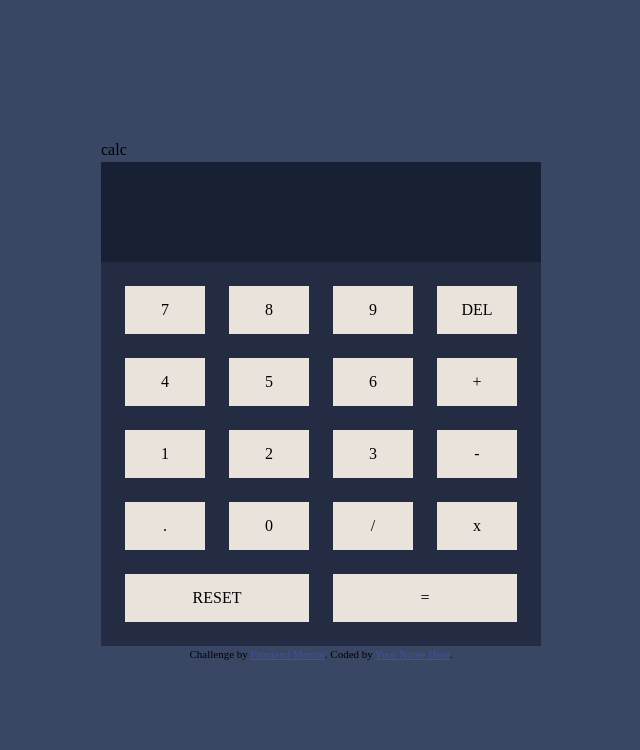
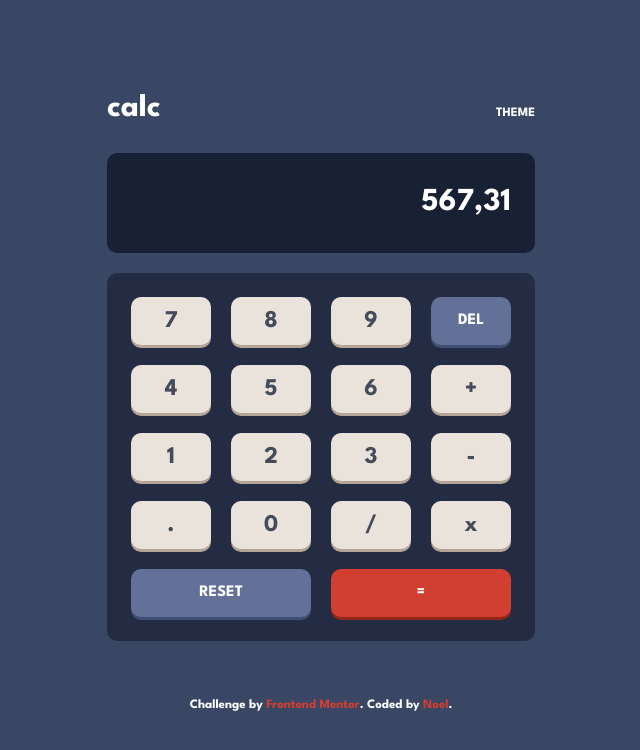
Before and after one commit to noelty/calculator, a plain HTML site: page index.html in a window 1280 px wide. Shown: the whole page, without its empty margins (319-959 px from the left). Drawn offline with Linux system fonts and the light colour scheme.

Commit message:
theme 1 complete, except toggle button

```diff
--- a/index.html
+++ b/index.html
@@ -5,6 +5,11 @@
   <meta name="viewport" content="width=device-width, initial-scale=1.0"> <!-- displays site properly based on user's device -->
 <!-- links -->
   <link rel="stylesheet" href="styles/style.css">
+  <!-- fonts -->
+  <link rel="preconnect" href="https://fonts.googleapis.com">
+  <link rel="preconnect" href="https://fonts.gstatic.com" crossorigin>
+  <link href="https://fonts.googleapis.com/css2?family=League+Spartan:wght@700&display=swap" rel="stylesheet">
+
   <link rel="icon" type="image/png" sizes="32x32" href="./images/favicon-32x32.png">
 
   <title>Frontend Mentor | Calculator app</title>
@@ -18,38 +23,51 @@
 <body>
 <div class="wrapper">
   <div class="container">
-    <div class="top-section">
-      <div class="logo">calc</div>
-      <div class="theme"></div>
+    <div class="top-section text-color-light">
+      <div class="logo text-size-400">
+        <p>calc</p>
+      </div>
+      <div class="theme text-size-100">
+        <p>THEME</p>
+        <div class="theme-button">
+          <div class="theme1"></div>
+          <div class="theme2"></div>
+          <div class="theme3"></div>
+        </div>
+      </div>
     </div>
     <div class="box">
-      <div class="screen"></div>
+      <div class="screen border-smooth text-color-light">
+        <h1 class="digit">567,31</h1>
+      </div>
     </div>
-    <div class="keypad">
-      <div class="key"><p class="item">7</p></div>
-      <div class="key"><p class="item">8</p></div>
-      <div class="key"><p class="item">9</p></div>
-      <div class="key"><p class="item">DEL</p></div>
-      <div class="key"><p class="item">4</p></div>
-      <div class="key"><p class="item">5</p></div>
-      <div class="key"><p class="item">6</p></div>
-      <div class="key"><p class="item">+</p></div>
-      <div class="key"><p class="item">1</p></div>
-      <div class="key"><p class="item">2</p></div>
-      <div class="key"><p class="item">3</p></div>
-      <div class="key"><p class="item">-</p></div>
-      <div class="key"><p class="item">.</p></div>
-      <div class="key"><p class="item">0</p></div>
-      <div class="key"><p class="item">/</p></div>
-      <div class="key"><p class="item">x</p></div>
-      <div class="key reset"><p class="item">RESET</p></div>
-      <div class="key equals"><p class="item">=</p></div>
+    <div class="keypad border-smooth">
+      <div class="key border-smooth text-color-dark key-shadow text-size-300"><p class="item">7</p></div>
+      <div class="key border-smooth text-color-dark key-shadow"><p class="item text-size-300">8</p></div>
+      <div class="key border-smooth text-color-dark key-shadow"><p class="item text-size-300">9</p></div>
+      <div class="key border-smooth text-color-light delete"><p class="item">DEL</p></div>
+      <div class="key border-smooth text-color-dark key-shadow"><p class="item text-size-300">4</p></div>
+      <div class="key border-smooth text-color-dark key-shadow"><p class="item text-size-300">5</p></div>
+      <div class="key border-smooth text-color-dark key-shadow"><p class="item text-size-300">6</p></div>
+      <div class="key border-smooth text-color-dark key-shadow"><p class="item text-size-300">+</p></div>
+      <div class="key border-smooth text-color-dark key-shadow"><p class="item text-size-300">1</p></div>
+      <div class="key border-smooth text-color-dark key-shadow"><p class="item text-size-300">2</p></div>
+      <div class="key border-smooth text-color-dark key-shadow"><p class="item text-size-300">3</p></div>
+      <div class="key border-smooth text-color-dark key-shadow"><p class="item text-size-300">-</p></div>
+      <div class="key border-smooth text-color-dark key-shadow"><p class="item text-size-300">.</p></div>
+      <div class="key border-smooth text-color-dark key-shadow"><p class="item text-size-300">0</p></div>
+      <div class="key border-smooth text-color-dark key-shadow"><p class="item text-size-300">/</p></div>
+      <div class="key border-smooth text-color-dark key-shadow"><p class="item text-size-300">x</p></div>
+      <div class="key border-smooth text-color-light reset"><p class="item">RESET</p></div>
+      <div class="key border-smooth text-color-light equals"><p class="item">=</p></div>
     </div>
 
 </div>
-<div class="attribution">
-  Challenge by <a href="https://www.frontendmentor.io?ref=challenge" target="_blank">Frontend Mentor</a>.
-  Coded by <a href="#">Your Name Here</a>.
+<div class="attribution text-color-light">
+  <p class="text-size-100">
+    Challenge by <a class="hypertext" href="https://www.frontendmentor.io?ref=challenge" target="_blank">Frontend Mentor</a>.
+    Coded by <a class="hypertext" href="#">Noel</a>.
+  </p>
 </div>
 </div>
 </body>
--- a/styles/style.css
+++ b/styles/style.css
@@ -44,11 +44,41 @@ input, button, textarea, select {
 p, h1, h2, h3, h4, h5, h6 {
   overflow-wrap: break-word;
 }
+
+a {
+  text-decoration: none;
+}
 /*
   9. Create a root stacking context
 */
 #root, #__next {
   isolation: isolate;
+}
+p {
+  display: inline;
+}
+
+/* classes */
+.border-smooth {
+  border-radius: 10px;
+}
+.key-shadow {
+  box-shadow: 0px 3px hsl(28, 16%, 65%);
+}
+.text-color-light {
+  color: hsl(0, 0%, 100%);
+}
+.text-color-dark {
+  color: hsl(221, 14%, 31%);
+}
+.text-size-100 {
+  font-size: 0.8rem;
+}
+.text-size-300 {
+  font-size: 1.5rem;
+}
+.text-size-400 {
+  font-size: 2rem;
 }
 
 
@@ -57,7 +87,26 @@ body{
   display: flex;
   justify-content: center;
   align-items: center;
+  font-family: 'League Spartan', sans-serif;
 }
+.container {
+  display: flex;
+  flex-direction: column;
+  row-gap: 1.25rem;
+
+}
+
+/* top section */
+
+.top-section {
+  display: flex;
+  justify-content: space-between;
+  align-items: baseline;
+}
+
+
+/* screen section */
+
 /* for the screen div to fill the whole space a parent div (box) is
 declared and display flex is set. flex property is given to 1. A random height is given
 so that the div is visible */
@@ -66,11 +115,23 @@ so that the div is visible */
   display: flex;
   height: 100px;
 }
+
 .screen {
   background-color: hsl(224, 36%, 15%);
   flex: 1;
+  display: grid;
+  padding: 1.5rem;
+}
+/* for the digits to show up in the end of the screen */
+.digit {
+  justify-self: end;
+  align-self: center;
 }
 
+
+
+
+/* keypad section */
 .key {
   background-color: hsl(30, 25%, 89%);
   display: grid;
@@ -87,15 +148,36 @@ so that the div is visible */
   display: grid;
   grid-template-rows: repeat(5,3rem);
   grid-template-columns: repeat(4,5rem);
-  gap: 1.5rem;
+  gap: 1.25rem;
   padding: 1.5rem;
 
 }
 
 .reset {
   grid-column: 1 / 3;
+  background-color: hsl(225, 21%, 49%);
+  box-shadow: 0px 3px hsl(224, 28%, 35%);
 }
 
 .equals {
   grid-column: 3 / 5;
+  background-color: hsl(6, 63%, 50%);
+  box-shadow: 0px 3px hsl(6, 70%, 34%);
+
 }
+
+.delete {
+  background-color: hsl(225, 21%, 49%);
+  box-shadow: 0px 3px hsl(224, 28%, 35%);
+
+}
+
+/* footer section */
+
+.attribution {
+  margin-top: 5em;
+}
+
+.hypertext:link {
+  color: hsl(6, 63%, 50%);
+}
```
